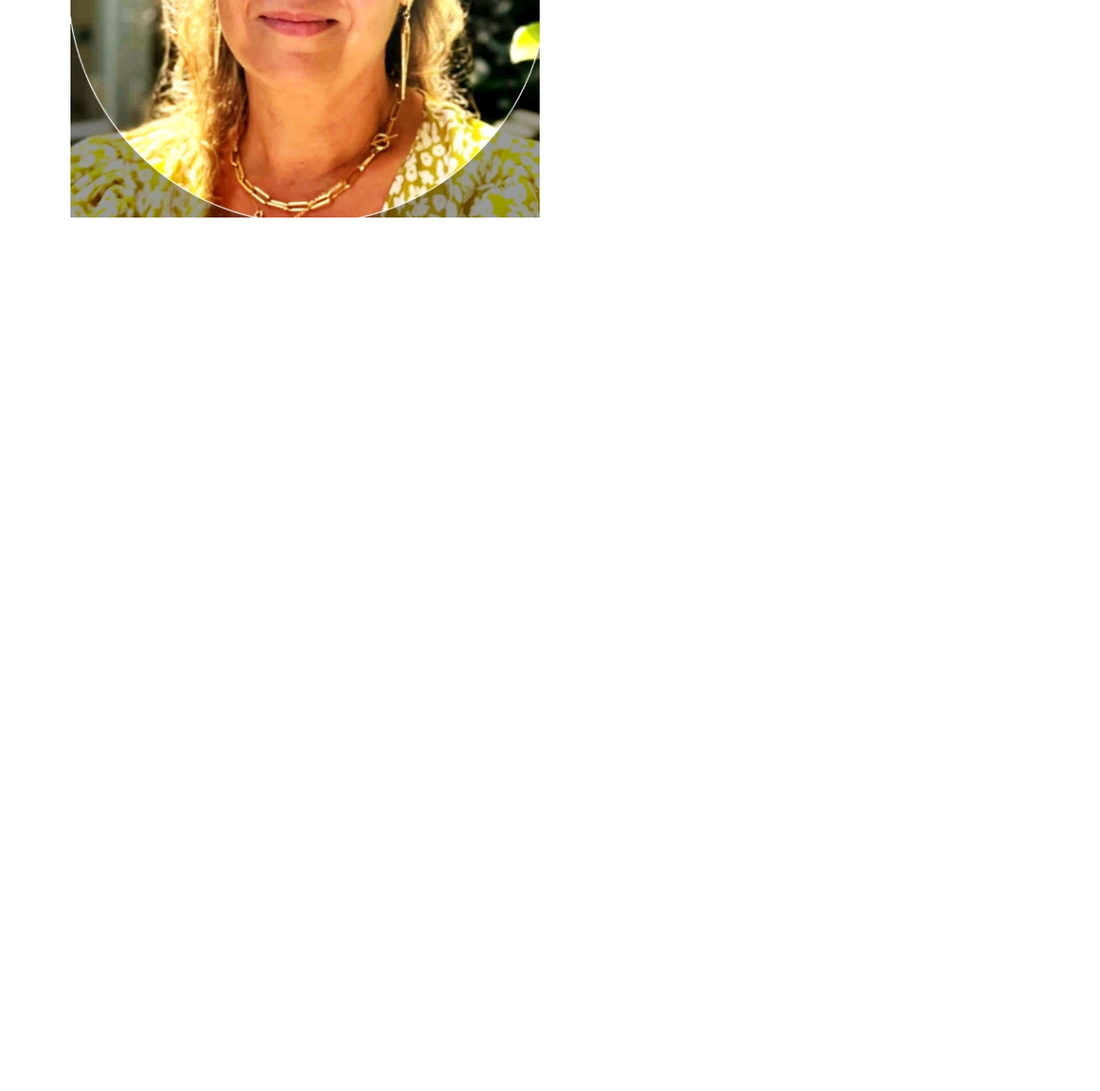
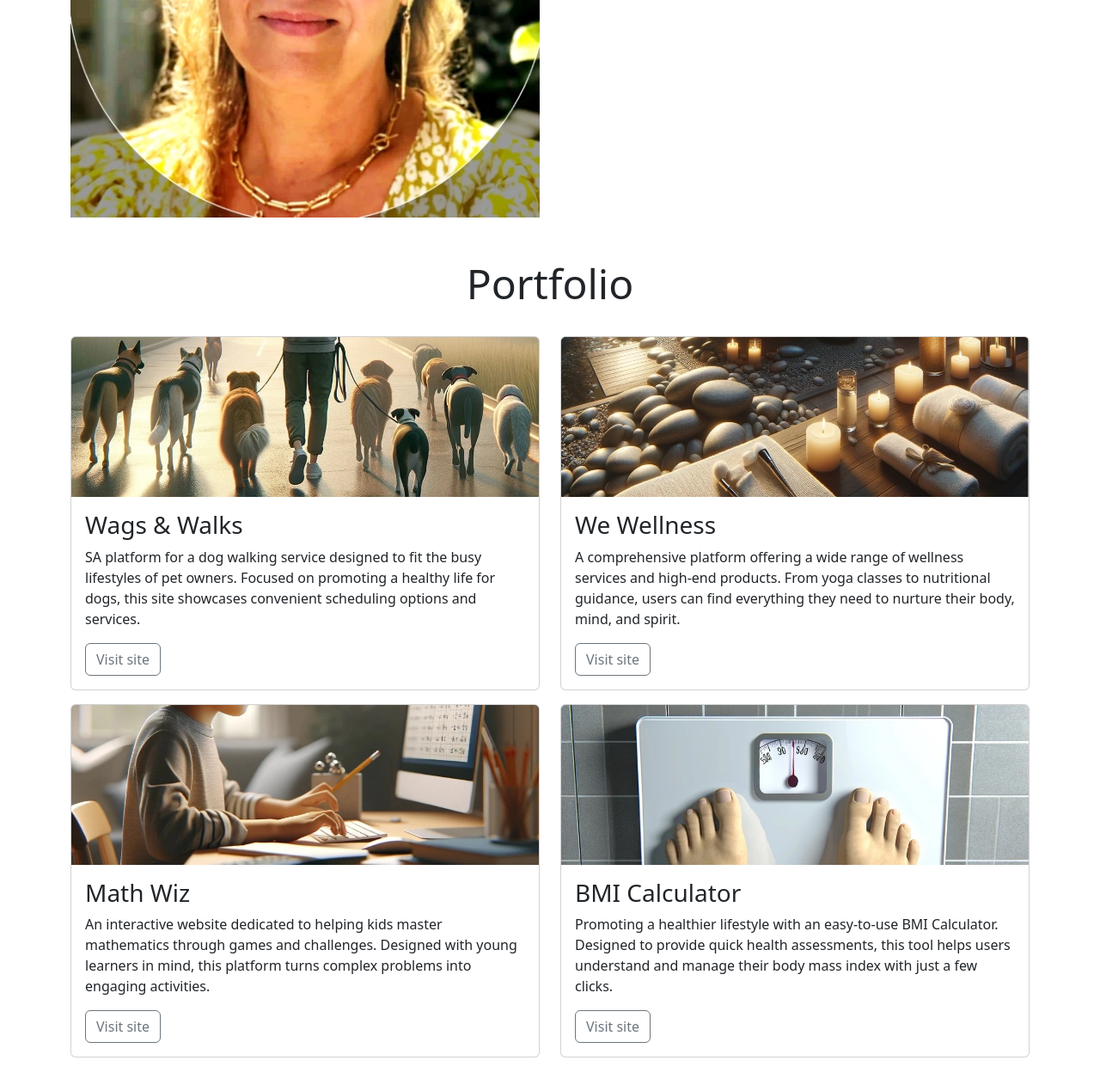
Before and after one commit to MayteBujalance/My-Portfolio, a plain HTML site: page index.html in a window 1280 px wide. Shown: the part 846-2115 px from the top of the page at 86% size. Before the commit the page ends 1123 px from the top, so only its background shows below. Drawn offline with nearby package versions, Linux system fonts and the light colour scheme.

Commit message:
Add Portfolio section

```diff
--- a/index.html
+++ b/index.html
@@ -103,7 +103,54 @@
       </div>
   </section>
   <!-- portfolio section starts here -->
-
+<section id="portfolio" class="container">
+  <div class="row pb-4">
+        <!-- my-4 used to add top and bottom margin to heading -->
+          <div class="col-12 text-center my-4">
+            <h2 class="display-5">Portfolio</h2>
+        </div>
+        <div class="col-12 col-md-6 mb-3">
+          <div class="card">
+            <img src="assets/images/wags-and-walks.webp" class="card-img-top" alt="A man walking several dogs early in the morning">
+            <div class="card-body">
+              <h3 class="card-title">Wags & Walks</h3>
+              <p class="card-text">SA platform for a dog walking service designed to fit the busy lifestyles of pet owners. Focused on promoting a healthy life for dogs, this site showcases convenient scheduling options and services.</p>
+              <a href="#" class="btn btn-outline-secondary">Visit site</a>
+            </div>
+          </div>
+        </div>
+        <div class="col-12 col-md-6 mb-3">
+          <div class="card">
+            <img src="assets/images/we-wellness.webp" class="card-img-top" alt="A spa with candles towels and natural material">
+            <div class="card-body">
+              <h3 class="card-title">We Wellness</h3>
+              <p class="card-text">A comprehensive platform offering a wide range of wellness services and high-end products. From yoga classes to nutritional guidance, users can find everything they need to nurture their body, mind, and spirit.</p>
+              <a href="#" class="btn btn-outline-secondary">Visit site</a>
+            </div>
+          </div>
+        </div>
+        <div class="col-12 col-md-6 mb-3">
+            <div class="card">
+              <img src="assets/images/math-wiz.webp" class="card-img-top" alt="A child practicing math at a computer">
+              <div class="card-body">
+                <h3 class="card-title">Math Wiz</h3>
+                <p class="card-text">An interactive website dedicated to helping kids master mathematics through games and challenges. Designed with young learners in mind, this platform turns complex problems into engaging activities.</p>
+                <a href="#" class="btn btn-outline-secondary">Visit site</a>
+              </div>
+            </div>
+        </div>
+        <div class="col-12 col-md-6 mb-3">
+          <div class="card">
+            <img src="assets/images/bmi-calculator.webp" class="card-img-top" alt="Weighing scales seen from the first person view of the person standing on the scales">
+            <div class="card-body">
+              <h3 class="card-title"> BMI Calculator</h3>
+              <p class="card-text">Promoting a healthier lifestyle with an easy-to-use BMI Calculator. Designed to provide quick health assessments, this tool helps users understand and manage their body mass index with just a few clicks.</p>
+              <a href="#" class="btn btn-outline-secondary">Visit site</a>
+            </div>
+          </div>
+        </div>
+  </div>
+</section>
 </main>
     <!-- Bootstrap JS Script -->
     <script
```
